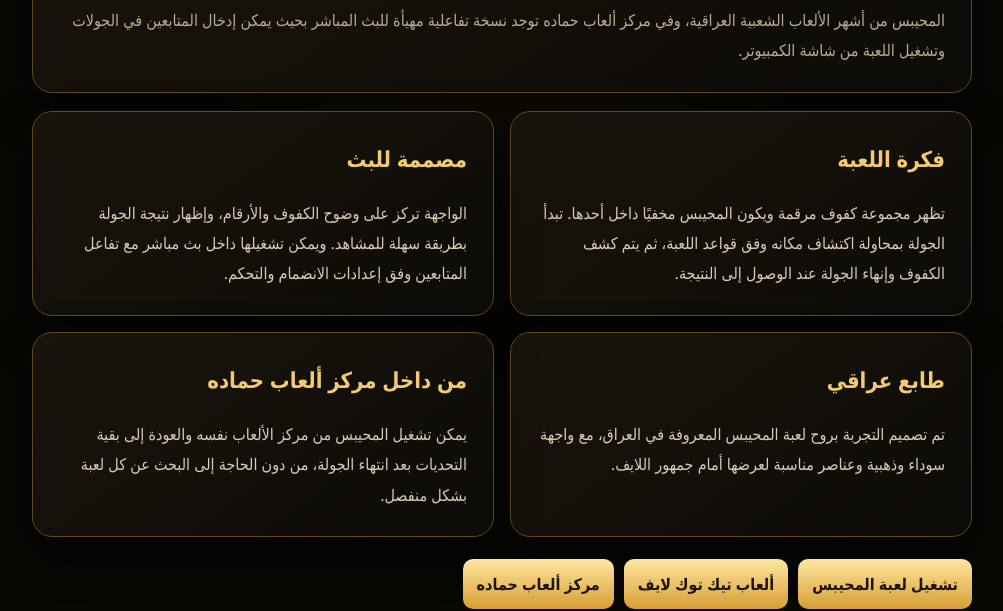
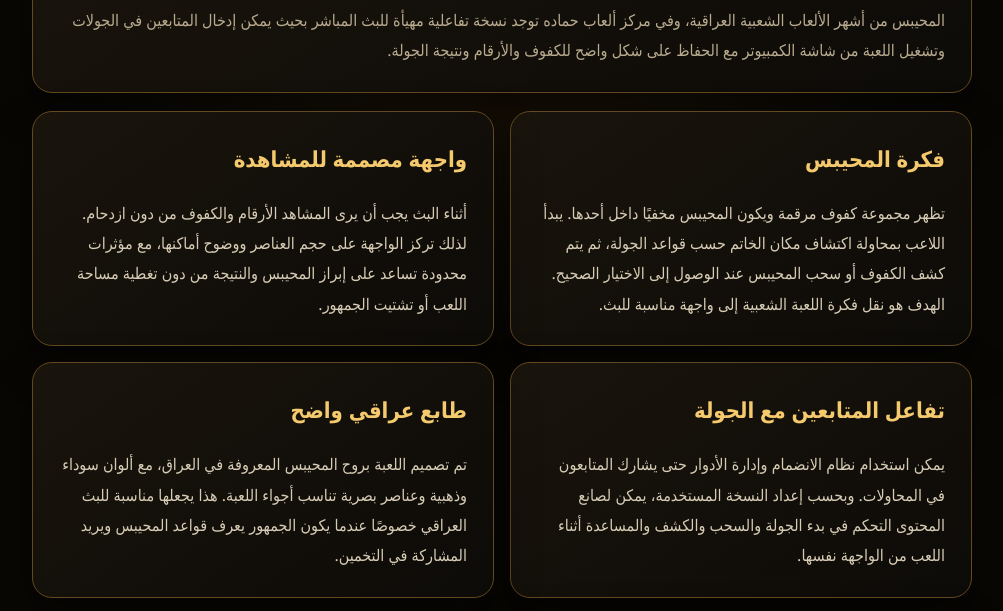
Before and after one commit to ma7mos7ams-sketch/Hamada-Live-Web, a website: page game-center/guide/mohaibes-live.html in a window 1280 px wide. Shown: the part 200-811 px from the top of the page, without its empty margins (138-1141 px from the left). Drawn offline with Linux system fonts and the light colour scheme.

Commit message:
Improve SEO content and schema: mohaibes-live.html

```diff
--- a/game-center/guide/mohaibes-live.html
+++ b/game-center/guide/mohaibes-live.html
@@ -4,10 +4,10 @@
 <meta name="description" content="لعبة المحيبس للبث المباشر والمتابعين بنسخة تفاعلية داخل مركز ألعاب حماده، مع كفوف وأرقام وجولات واختيار المحيبس.">
 <meta name="robots" content="index,follow,max-image-preview:large,max-snippet:-1">
 <link rel="canonical" href="https://game-center-live-app-production.up.railway.app/guide/mohaibes-live.html">
-<meta property="og:type" content="article"><meta property="og:locale" content="ar_IQ">
+<meta property="og:type" content="website"><meta property="og:locale" content="ar_IQ">
 <meta property="og:title" content="لعبة المحيبس للبث المباشر | مركز ألعاب حماده"><meta property="og:description" content="لعبة المحيبس للبث المباشر والمتابعين بنسخة تفاعلية داخل مركز ألعاب حماده، مع كفوف وأرقام وجولات واختيار المحيبس.">
 <meta property="og:url" content="https://game-center-live-app-production.up.railway.app/guide/mohaibes-live.html">
-<script type="application/ld+json">{"@context":"https://schema.org","@type":"Article","headline":"لعبة المحيبس للبث المباشر والمتابعين","inLanguage":"ar-IQ","mainEntityOfPage":"https://game-center-live-app-production.up.railway.app/guide/mohaibes-live.html","publisher":{"@type":"Organization","name":"مركز ألعاب حماده"}}</script>
+<script type="application/ld+json">{"@context":"https://schema.org","@type":"WebPage","name":"لعبة المحيبس للبث المباشر والمتابعين","url":"https://game-center-live-app-production.up.railway.app/guide/mohaibes-live.html","description":"لعبة المحيبس للبث المباشر والمتابعين بنسخة تفاعلية داخل مركز ألعاب حماده، مع كفوف وأرقام وجولات واختيار المحيبس.","inLanguage":"ar-IQ","isPartOf":{"@type":"WebSite","name":"مركز ألعاب حماده","url":"https://game-center-live-app-production.up.railway.app/"}}</script>
 <style>
 :root{--bg:#080704;--panel:#12100b;--gold:#e8ba58;--text:#f7f0dc;--muted:#b8ab8f}
 *{box-sizing:border-box}body{margin:0;background:radial-gradient(circle at 50% 0,#2b1c09 0,#080704 38%);color:var(--text);font-family:"Segoe UI",Tahoma,Arial,sans-serif;line-height:1.9}
@@ -18,8 +18,8 @@
 @media(max-width:700px){.grid{grid-template-columns:1fr}.top{align-items:flex-start;flex-direction:column}}
 </style></head><body><main class="wrap">
 <div class="top"><div class="brand">♛ مركز ألعاب حماده</div><a class="back" href="/">العودة إلى المركز</a></div>
-<section class="hero"><h1>لعبة المحيبس للبث المباشر والمتابعين</h1><p>المحيبس من أشهر الألعاب الشعبية العراقية، وفي مركز ألعاب حماده توجد نسخة تفاعلية مهيأة للبث المباشر بحيث يمكن إدخال المتابعين في الجولات وتشغيل اللعبة من شاشة الكمبيوتر.</p></section>
-<div class="grid"><section class="box"><h2>فكرة اللعبة</h2><p>تظهر مجموعة كفوف مرقمة ويكون المحيبس مخفيًا داخل أحدها. تبدأ الجولة بمحاولة اكتشاف مكانه وفق قواعد اللعبة، ثم يتم كشف الكفوف وإنهاء الجولة عند الوصول إلى النتيجة.</p></section><section class="box"><h2>مصممة للبث</h2><p>الواجهة تركز على وضوح الكفوف والأرقام، وإظهار نتيجة الجولة بطريقة سهلة للمشاهد. ويمكن تشغيلها داخل بث مباشر مع تفاعل المتابعين وفق إعدادات الانضمام والتحكم.</p></section><section class="box"><h2>طابع عراقي</h2><p>تم تصميم التجربة بروح لعبة المحيبس المعروفة في العراق، مع واجهة سوداء وذهبية وعناصر مناسبة لعرضها أمام جمهور اللايف.</p></section><section class="box"><h2>من داخل مركز ألعاب حماده</h2><p>يمكن تشغيل المحيبس من مركز الألعاب نفسه والعودة إلى بقية التحديات بعد انتهاء الجولة، من دون الحاجة إلى البحث عن كل لعبة بشكل منفصل.</p></section></div>
+<section class="hero"><h1>لعبة المحيبس للبث المباشر والمتابعين</h1><p>المحيبس من أشهر الألعاب الشعبية العراقية، وفي مركز ألعاب حماده توجد نسخة تفاعلية مهيأة للبث المباشر بحيث يمكن إدخال المتابعين في الجولات وتشغيل اللعبة من شاشة الكمبيوتر مع الحفاظ على شكل واضح للكفوف والأرقام ونتيجة الجولة.</p></section>
+<div class="grid"><section class="box"><h2>فكرة المحيبس</h2><p>تظهر مجموعة كفوف مرقمة ويكون المحيبس مخفيًا داخل أحدها. يبدأ اللاعب بمحاولة اكتشاف مكان الخاتم حسب قواعد الجولة، ثم يتم كشف الكفوف أو سحب المحيبس عند الوصول إلى الاختيار الصحيح. الهدف هو نقل فكرة اللعبة الشعبية إلى واجهة مناسبة للبث.</p></section><section class="box"><h2>واجهة مصممة للمشاهدة</h2><p>أثناء البث يجب أن يرى المشاهد الأرقام والكفوف من دون ازدحام. لذلك تركز الواجهة على حجم العناصر ووضوح أماكنها، مع مؤثرات محدودة تساعد على إبراز المحيبس والنتيجة من دون تغطية مساحة اللعب أو تشتيت الجمهور.</p></section><section class="box"><h2>تفاعل المتابعين مع الجولة</h2><p>يمكن استخدام نظام الانضمام وإدارة الأدوار حتى يشارك المتابعون في المحاولات. وبحسب إعداد النسخة المستخدمة، يمكن لصانع المحتوى التحكم في بدء الجولة والسحب والكشف والمساعدة أثناء اللعب من الواجهة نفسها.</p></section><section class="box"><h2>طابع عراقي واضح</h2><p>تم تصميم اللعبة بروح المحيبس المعروفة في العراق، مع ألوان سوداء وذهبية وعناصر بصرية تناسب أجواء اللعبة. هذا يجعلها مناسبة للبث العراقي خصوصًا عندما يكون الجمهور يعرف قواعد المحيبس ويريد المشاركة في التخمين.</p></section><section class="box"><h2>جزء من مركز ألعاب حماده</h2><p>المحيبس ليس لعبة منفصلة عن باقي المنصة؛ يمكن تشغيله من مركز الألعاب ثم الرجوع إلى ألعاب أخرى مثل السباقات والكراسي والروليت. هذا يسهل إدارة بث طويل يحتوي أكثر من نوع من التحديات من مكان واحد.</p></section></div>
 <nav class="links" aria-label="روابط مهمة"><a href="/games/mohaibes.html">تشغيل لعبة المحيبس</a><a href="/guide/tiktok-live-games.html">ألعاب تيك توك لايف</a><a href="/">مركز ألعاب حماده</a></nav>
 <footer>مركز ألعاب حماده — ألعاب تفاعلية للبث المباشر والمتابعين</footer>
 </main></body></html>
```
